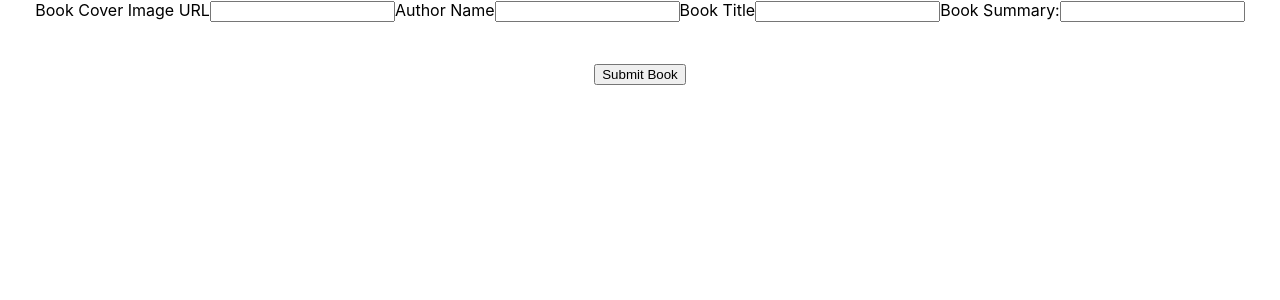
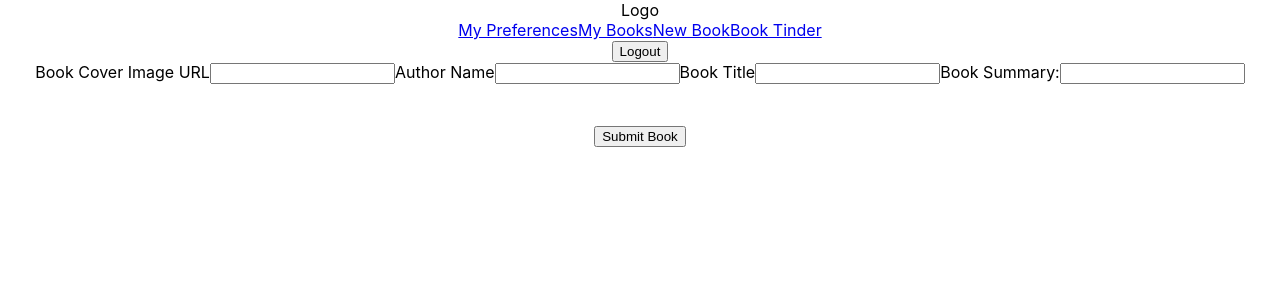
Before and after one commit to rayacooper/BookTinder, a React (Create React App) app: page /newbook in a window 1280 px wide. Shown: the top 300 px of the page. Built offline with nearby package versions, Linux system fonts and the light colour scheme.

Commit message:
fixed register controller so it doesn't delete user; finished book submission functionality

```diff
--- a/controller.js
+++ b/controller.js
@@ -30,7 +30,8 @@
                 return db.book_user_table.insert({user_given_name, user_surname, user_email, user_password:hash, img_url, starting_num})
             })
             .then(user => {
-                delete user[user_password];
+                console.log(user)
+                delete user.user_password;
                 req.session.user = user;
                 res.send({success: true, user})
             })
--- a/src/Components/BookTinder/BookTinder.js
+++ b/src/Components/BookTinder/BookTinder.js
@@ -1,8 +1,12 @@
 import React from 'react';
+import NavBar from './../NavBar/NavBar';
 
 const BookTinder = () => {
     return(
-        <div>Book Tinder</div>
+        <div>
+            <NavBar />
+            Book Tinder
+        </div>
     )
 }
 
--- a/src/Components/NewBook/NewBook.js
+++ b/src/Components/NewBook/NewBook.js
@@ -1,7 +1,8 @@
 import React, {useState} from 'react';
 import axios from 'axios';
+import NavBar from './../NavBar/NavBar';
 
-const NewBook = () => {
+const NewBook = (props) => {
 
     const [book_title, updateBookTitle] = useState('');
     const [book_summary, updateBookSummary] = useState('');
@@ -23,6 +24,7 @@
             .then(getback =>{
                 if(getback.data.success){
                     alert('Cool beans, it worked!')
+                    props.history.push('/mybooks')
                 }else{
                     alert(`Something went wrong: ${getback.data.err}`)
                 }
@@ -33,20 +35,21 @@
 
     return(
         <div>
+            <NavBar />
             <div className="NewBookMain">
                 <div className="BookMaker">
-                    <lable>Book Cover Image URL
+                    <label>Book Cover Image URL
                         <input type='text' onChange={e => updateImageUrl(e.target.value)}/>
-                    </lable>
-                    <lable>Author Name
-                        <input type='text' onChange={e => updateAuthorName}/>
-                    </lable>
-                    <lable>Book Title
+                    </label>
+                    <label>Author Name
+                        <input type='text' onChange={e => updateAuthorName(e.target.value)}/>
+                    </label>
+                    <label>Book Title
                         <input type='text' onChange={e => updateBookTitle(e.target.value)}/>
-                    </lable>
-                    <lable>Book Summary:
+                    </label>
+                    <label>Book Summary:
                         <input type='text' onChange={e => updateBookSummary(e.target.value)}/>
-                    </lable>
+                    </label>
                 </div>
 
                 <div className="BookMaker">
@@ -56,7 +59,7 @@
                     <p>{book_summary}</p>
                 </div>
 
-                <button>Submit Book</button>
+                <button onClick={() => submitBook()}>Submit Book</button>
 
             </div>
         </div>
```
